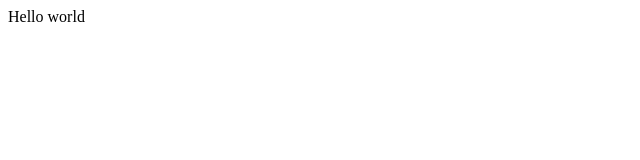
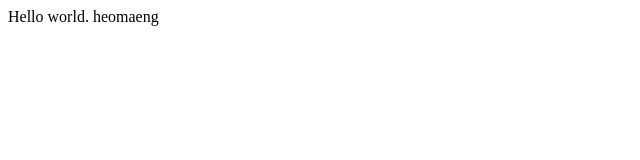
Before and after one commit to heomaeng/opentutoorials-heomaeng, a plain HTML site: page index.html in a window 1280 px wide. Shown: the full height of the page, 0-640 px from the left. Drawn offline with Linux system fonts and the light colour scheme.

Commit message:
change index.html

```diff
--- a/index.html
+++ b/index.html
@@ -19,6 +19,6 @@
     </head>
 
     <body>
-        Hello world
+        Hello world. heomaeng
     </body>
 </html>
```
